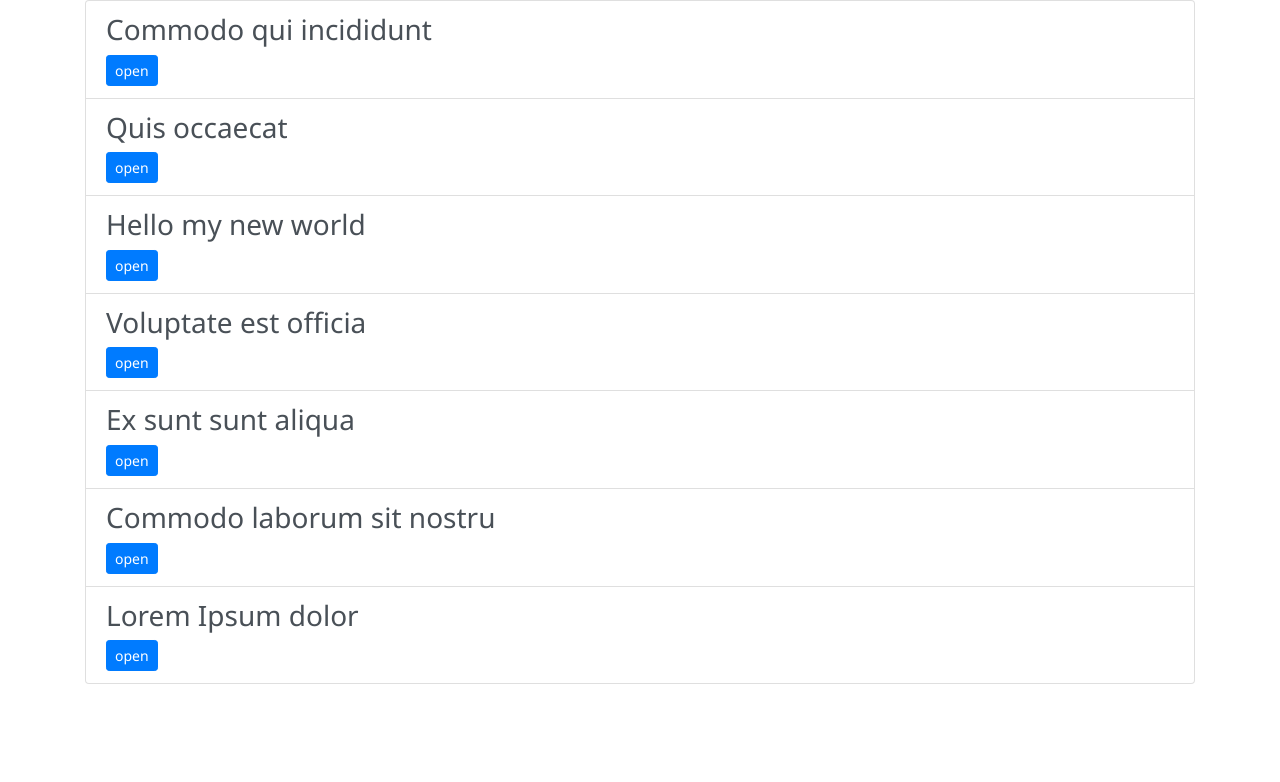
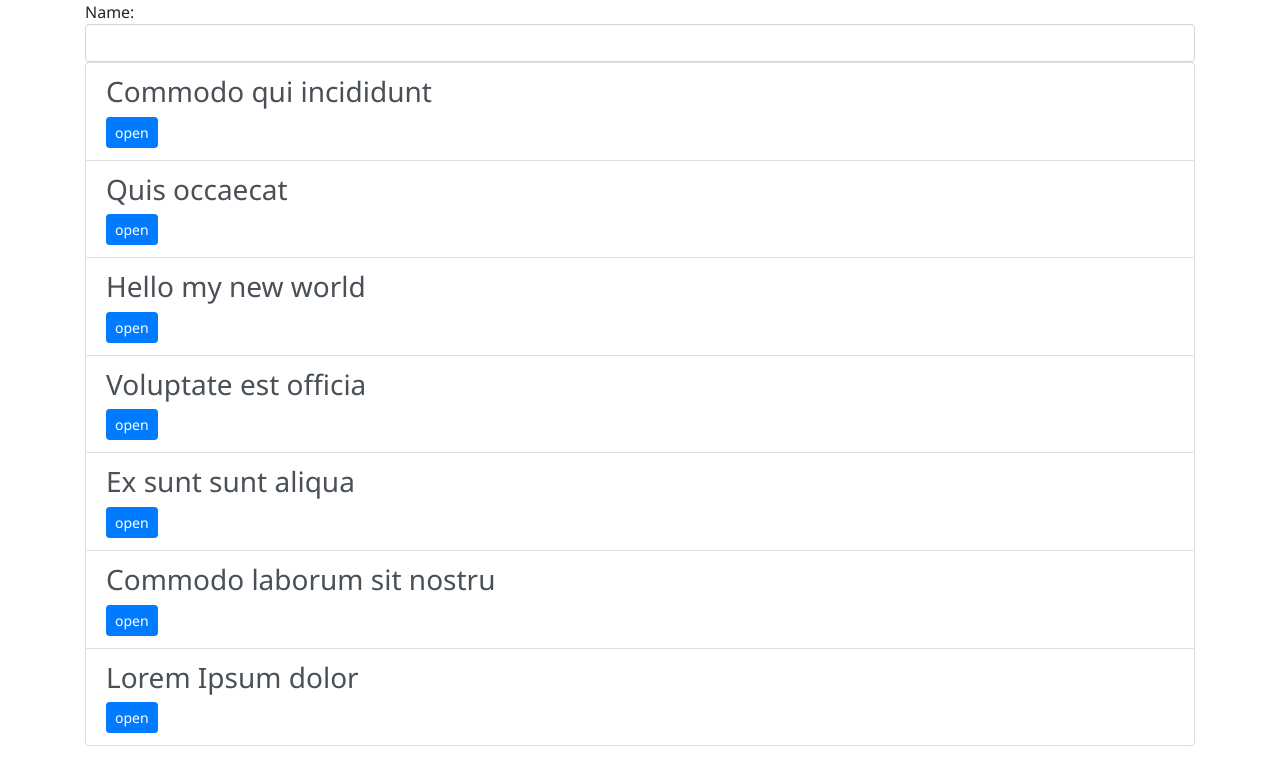
Before and after one commit to kennymaccormak/LearnReactJs, a React (Create React App) app: page / in a window 1280 px wide. Shown: the top 782 px of the page. Built offline with nearby package versions, Linux system fonts and the light colour scheme.

Commit message:
added user form

```diff
--- a/src/App.js
+++ b/src/App.js
@@ -1,11 +1,14 @@
 import React, { Component } from 'react';
 import ArticleList from './components/Article/ArticleList';
+import UserForm from './components/UserForm/UserForm';
 import {articles} from './mock/fixtures';
 
 class App extends Component {
+
   render() {
     return (
       <div className="container">
+        <UserForm/>
         <ArticleList articles={articles}/>
       </div>
     );
--- /dev/null
+++ b/src/components/UserForm/UserForm.js
@@ -0,0 +1,22 @@
+import React, { Component } from 'react';
+
+export default class UserForm extends Component {
+  state = {
+    username: ''
+  };
+
+  handleUserChange = (ev) => {
+    if (ev.target.value.length > 10) return;
+    this.setState({
+      username: ev.target.value
+    });
+  };
+
+  render() {
+    return (
+      <div>
+        Name: <input type="text" className="form-control" value={this.state.username} onChange={this.handleUserChange} />
+      </div>
+    );
+  }
+}
```
